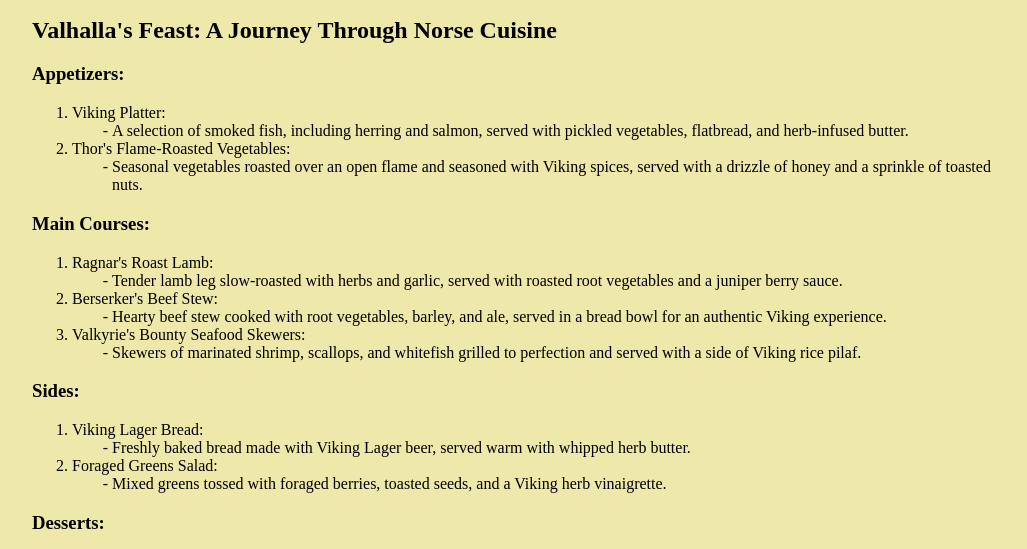
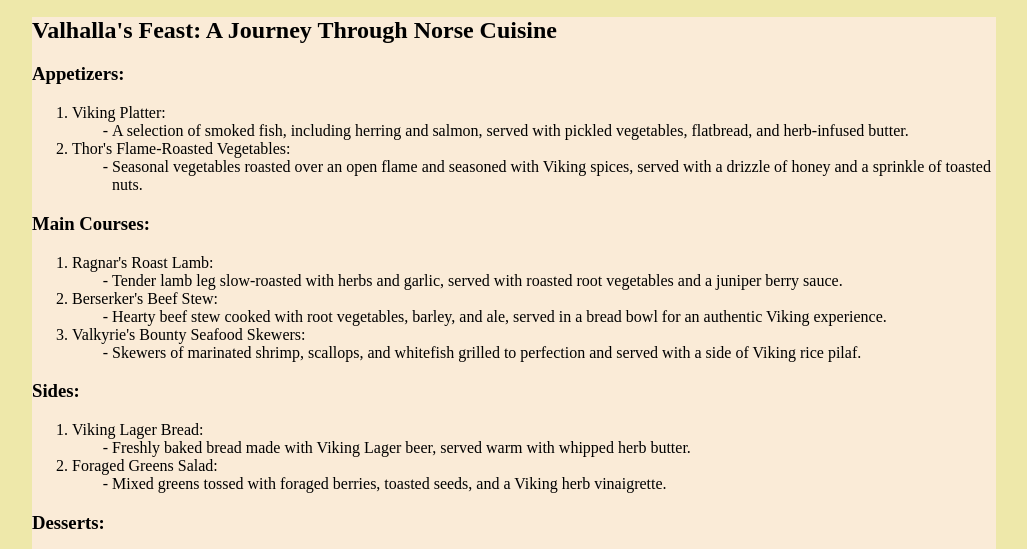
Before and after one commit to danielfreire-dev/TOP-Restaurant, a website built with webpack: page src/template.html in a window 1280 px wide. Both pictures are taken after a click on the button "Menu". Shown: the part 202-751 px from the top of the page, without its empty margins (126-1153 px from the left). Built offline with nearby package versions, Linux system fonts and the light colour scheme.

```diff
--- a/src/style/style.css
+++ b/src/style/style.css
@@ -27,3 +27,7 @@
   display: flex;
   justify-content: center;
 }
+
+.menu {
+  background-color: antiquewhite;
+}
```
